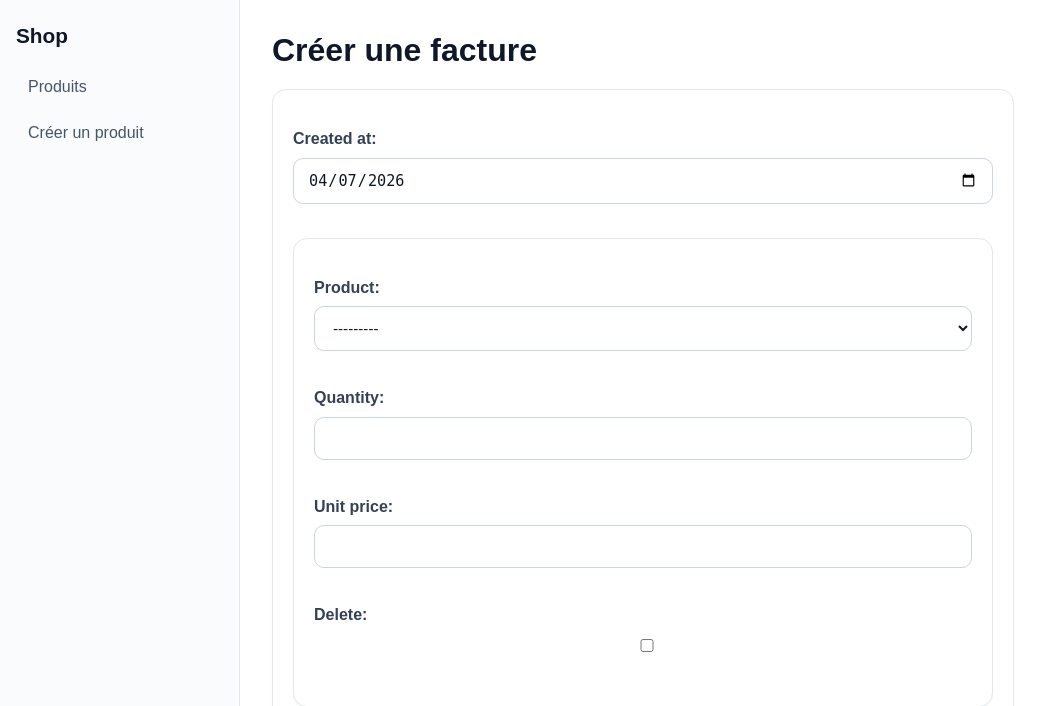
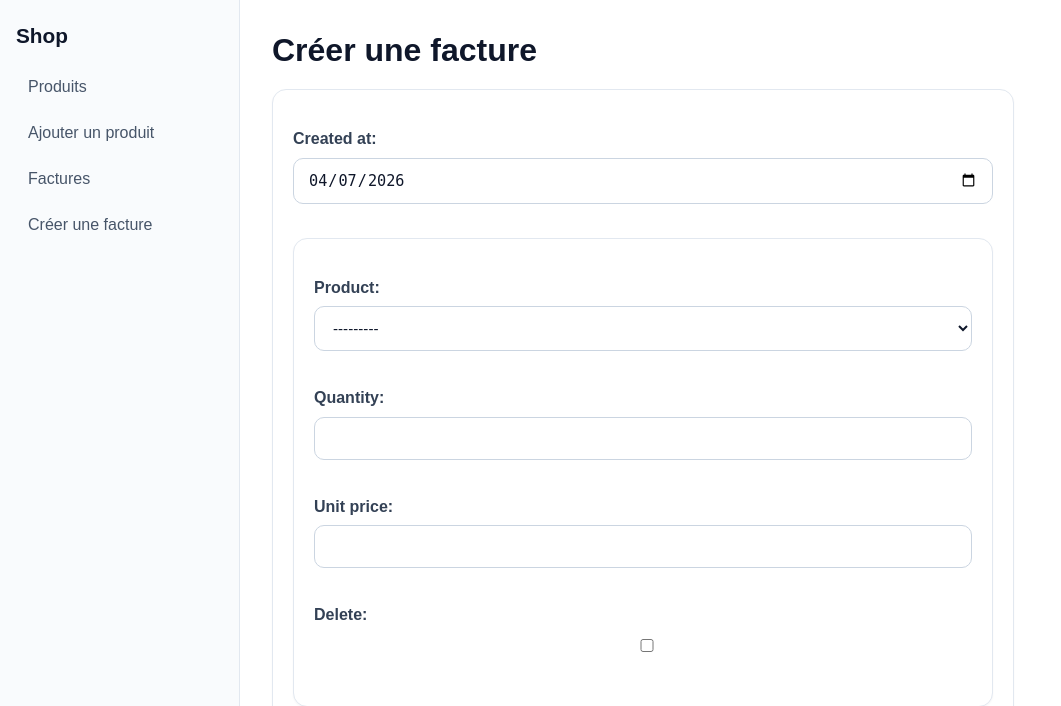
Before and after one commit to LexyRani/Python_Django_T, a Django app: page /invoices/create/ in a window 1280 px wide. Shown: the top 706 px of the page, without its empty margins (0-1061 px from the left). Run offline with Django 5.2, Linux system fonts and the light colour scheme; data that the repository does not hold is empty.

Commit message:
add Facture ans Creer une facture to the sidebar

```diff
--- a/Exercice 2/WebAppDjango/shop/templates/shop/base.html
+++ b/Exercice 2/WebAppDjango/shop/templates/shop/base.html
@@ -17,31 +17,21 @@
                 <span></span>
             </button>
         </div>
-
         <div class="layout">
             <nav class="sidebar">
                 <a href="{% url 'product-list' %}" class="logo desktop-logo">Shop</a>
-
                 <div class="sidebar-links">
-                    {% url 'product-list' as product_list_url %}
-                    {% url 'product-create' as product_create_url %}
-
-                    <a href="{{ product_list_url }}" class="{% if request.path == product_list_url %}active{% endif %}">
-                        Produits
-                    </a>
-
-                    <a href="{{ product_create_url }}" class="{% if request.path == product_create_url %}active{% endif %}">
-                        Créer un produit
-                    </a>
+                    <a href="{% url 'product-list' %}">Produits</a>
+                    <a href="{% url 'product-create' %}">Ajouter un produit</a>
+                    <a href="{% url 'invoice-list' %}">Factures</a>
+                    <a href="{% url 'invoice-create' %}">Créer une facture</a>
                 </div>
             </nav>
-
             <main class="main-content">
                 {% block content %}
                 {% endblock %}
             </main>
         </div>
-
         <script>
             function toggleMenu() {
                 document.body.classList.toggle("sidebar-open");
```
